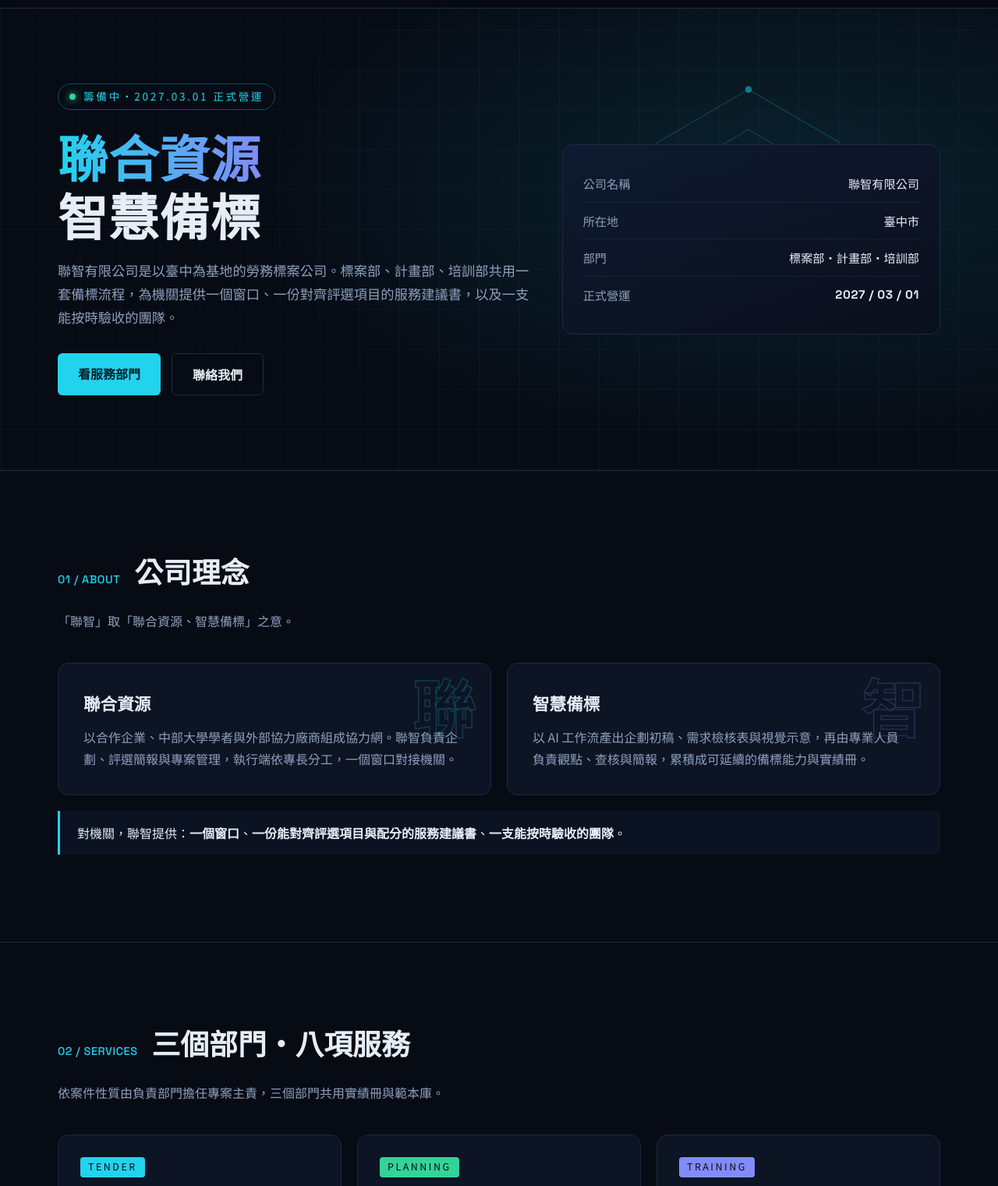
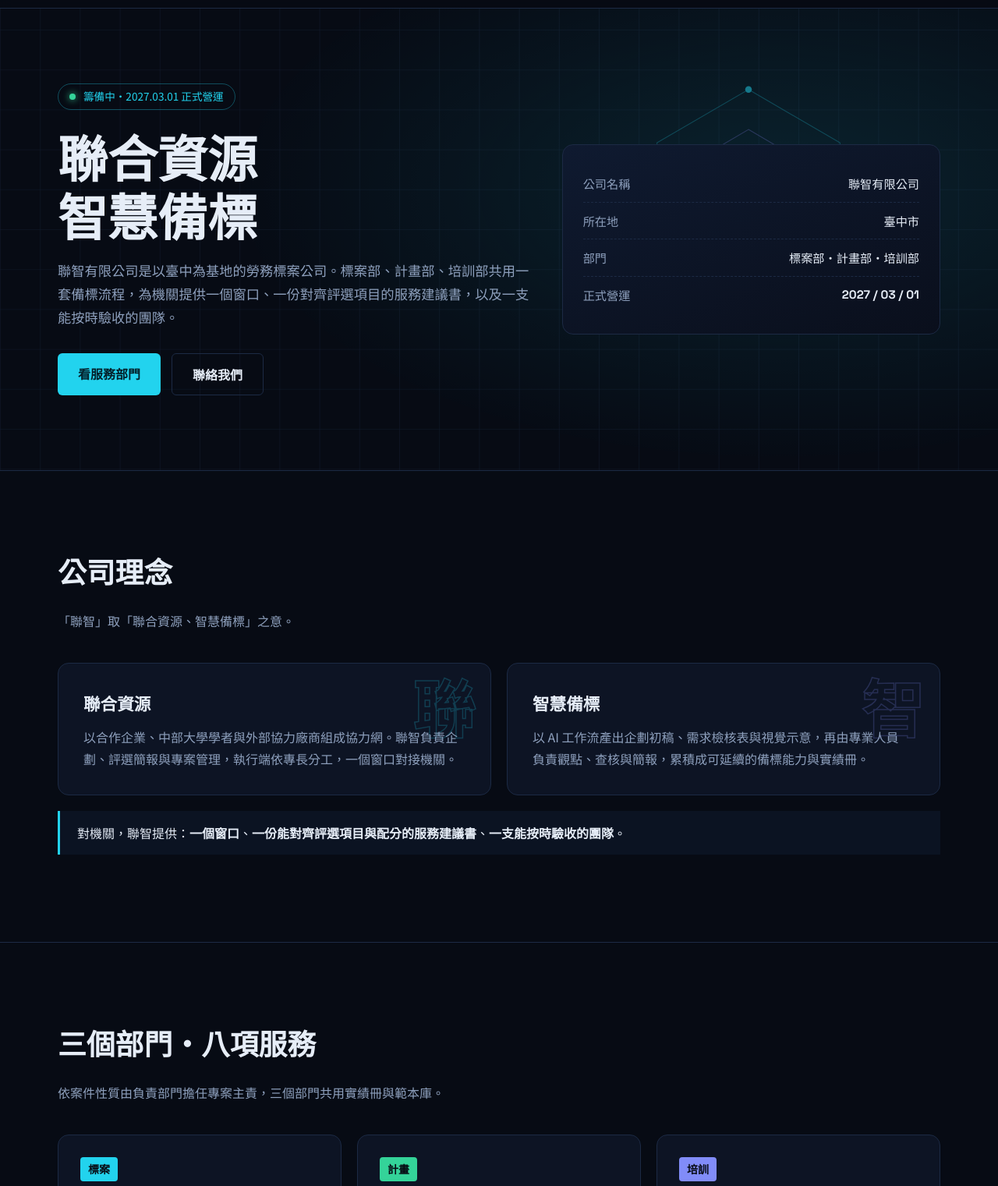
Before and after one commit to tommyliu2009/lianzhi, a plain HTML site: page index.html in a window 1280 px wide. Shown: the part 66-1587 px from the top of the page at 78% size. Drawn offline with Linux system fonts and the light colour scheme.

Commit message:
拿掉首頁的 AI 版面套路 (#1)
標題改為同一種實色正體，英文短標改成中文小標，收掉過寬字距與區段裝飾編號。內容、品牌色、GA 與 CNAME 維持原樣。

Co-authored-by: Cursor Agent <cursoragent@cursor.com>
Co-authored-by: tommyliu2009 <tommyliu2009@users.noreply.github.com>

```diff
--- a/index.html
+++ b/index.html
@@ -39,7 +39,7 @@
 *{box-sizing:border-box}html{scroll-behavior:smooth}
 body{margin:0;background:var(--bg);color:var(--tx);font-family:"Noto Sans TC","PingFang TC","Microsoft JhengHei",sans-serif;line-height:1.75;-webkit-font-smoothing:antialiased}
 a{color:var(--c1)}img{max-width:100%;display:block}
-.en,.num{font-family:"Space Grotesk","Noto Sans TC",sans-serif;letter-spacing:.04em}
+.en,.num{font-family:"Space Grotesk","Noto Sans TC",sans-serif}
 .wrap{max-width:1180px;margin:auto;padding:0 24px}
 /* header */
 header{position:sticky;top:0;z-index:20;background:rgba(7,11,20,.86);backdrop-filter:blur(10px);border-bottom:1px solid var(--line)}
@@ -52,10 +52,9 @@ nav{display:flex;gap:22px;margin-left:auto}nav a{color:var(--mut);text-decoratio
 .hero{position:relative;overflow:hidden;border-bottom:1px solid var(--line)}
 .hero svg.grid{position:absolute;inset:0;width:100%;height:100%;opacity:.55}
 .hero .wrap{position:relative;display:grid;grid-template-columns:1.25fr 1fr;gap:40px;align-items:center;padding-top:96px;padding-bottom:96px}
-.kicker{display:inline-flex;align-items:center;gap:10px;color:var(--c1);font-size:.85rem;letter-spacing:.2em;border:1px solid #22d3ee55;border-radius:999px;padding:4px 14px}
+.kicker{display:inline-flex;align-items:center;gap:10px;color:var(--c1);font-size:.85rem;letter-spacing:0;border:1px solid #22d3ee55;border-radius:999px;padding:4px 14px}
 .kicker i{width:8px;height:8px;border-radius:50%;background:var(--c3);box-shadow:0 0 10px var(--c3)}
-h1{font-size:clamp(2.2rem,5.2vw,4rem);line-height:1.18;margin:22px 0 18px;font-weight:900;letter-spacing:.02em}
-h1 em{font-style:normal;background:linear-gradient(90deg,var(--c1),var(--c2));-webkit-background-clip:text;background-clip:text;color:transparent}
+h1{font-size:clamp(2.2rem,5.2vw,4rem);line-height:1.18;margin:22px 0 18px;font-weight:900;letter-spacing:0;color:var(--tx);font-style:normal}
 .lead{color:var(--mut);font-size:1.08rem;max-width:36em}
 .cta{display:flex;gap:14px;flex-wrap:wrap;margin-top:30px}
 .btn{display:inline-block;padding:12px 26px;border-radius:6px;text-decoration:none;font-weight:700}
@@ -66,7 +65,7 @@ h1 em{font-style:normal;background:linear-gradient(90deg,var(--c1),var(--c2));-w
 /* sections */
 section{padding:96px 0;border-bottom:1px solid var(--line)}
 .sh{display:flex;align-items:baseline;gap:18px;margin-bottom:40px;flex-wrap:wrap}
-.sh .no{color:var(--c1);font-size:.9rem}.sh h2{margin:0;font-size:clamp(1.6rem,3vw,2.3rem);font-weight:900}.sh p{margin:0;color:var(--mut);flex-basis:100%}
+.sh h2{margin:0;font-size:clamp(1.6rem,3vw,2.3rem);font-weight:900}.sh p{margin:0;color:var(--mut);flex-basis:100%}
 .meaning{display:grid;grid-template-columns:1fr 1fr;gap:20px}
 .mc{border:1px solid var(--line);border-radius:14px;padding:32px;background:var(--bg2);position:relative;overflow:hidden}
 .mc .big{font-size:5rem;font-weight:900;line-height:1;color:transparent;-webkit-text-stroke:1.5px var(--c1);position:absolute;right:20px;top:14px;opacity:.22;pointer-events:none}.mc h3,.mc p{position:relative}
@@ -75,7 +74,7 @@ section{padding:96px 0;border-bottom:1px solid var(--line)}
 .promise{margin-top:20px;border-left:3px solid var(--c1);padding:14px 22px;background:#0b1322;color:var(--tx)}
 .depts{display:grid;grid-template-columns:repeat(3,1fr);gap:20px}
 .dp{border:1px solid var(--line);border-radius:14px;padding:28px;background:var(--bg2);display:flex;flex-direction:column}
-.dp .tag{font-size:.78rem;letter-spacing:.2em;color:var(--bg);padding:2px 10px;border-radius:4px;align-self:flex-start}
+.dp .tag{font-size:.875rem;letter-spacing:0;font-weight:700;color:var(--bg);padding:3px 10px;border-radius:4px;align-self:flex-start}
 .dp:nth-child(1) .tag{background:var(--c1)}.dp:nth-child(2) .tag{background:var(--c3)}.dp:nth-child(3) .tag{background:var(--c2)}
 .dp h3{font-size:1.5rem;margin:14px 0 6px}.dp .sub{color:var(--mut);margin:0 0 16px}
 .dp ul{list-style:none;padding:0;margin:0}.dp li{padding:12px 0;border-top:1px solid var(--line)}.dp li b{display:block}.dp li span{color:var(--mut);font-size:.92rem}
@@ -116,7 +115,7 @@ footer{padding:36px 0;color:var(--mut);font-size:.85rem}footer .wrap{display:fle
  <div class="wrap">
   <div>
    <span class="kicker"><i></i>籌備中・2027.03.01 正式營運</span>
-   <h1><em>聯合資源</em><br>智慧備標</h1>
+   <h1>聯合資源<br>智慧備標</h1>
    <p class="lead">聯智有限公司是以臺中為基地的勞務標案公司。標案部、計畫部、培訓部共用一套備標流程，為機關提供一個窗口、一份對齊評選項目的服務建議書，以及一支能按時驗收的團隊。</p>
    <div class="cta"><a class="btn p" href="#services">看服務部門</a><a class="btn g" href="#contact">聯絡我們</a></div>
   </div>
@@ -130,7 +129,7 @@ footer{padding:36px 0;color:var(--mut);font-size:.85rem}footer .wrap{display:fle
 </div>
 
 <section id="about"><div class="wrap">
- <div class="sh"><span class="no en">01 / ABOUT</span><h2>公司理念</h2><p>「聯智」取「聯合資源、智慧備標」之意。</p></div>
+ <div class="sh"><h2>公司理念</h2><p>「聯智」取「聯合資源、智慧備標」之意。</p></div>
  <div class="meaning">
   <div class="mc"><span class="big">聯</span><h3>聯合資源</h3><p>以合作企業、中部大學學者與外部協力廠商組成協力網。聯智負責企劃、評選簡報與專案管理，執行端依專長分工，一個窗口對接機關。</p></div>
   <div class="mc"><span class="big">智</span><h3>智慧備標</h3><p>以 AI 工作流產出企劃初稿、需求檢核表與視覺示意，再由專業人員負責觀點、查核與簡報，累積成可延續的備標能力與實績冊。</p></div>
@@ -139,24 +138,24 @@ footer{padding:36px 0;color:var(--mut);font-size:.85rem}footer .wrap{display:fle
 </div></section>
 
 <section id="services"><div class="wrap">
- <div class="sh"><span class="no en">02 / SERVICES</span><h2>三個部門・八項服務</h2><p>依案件性質由負責部門擔任專案主責，三個部門共用實績冊與範本庫。</p></div>
+ <div class="sh"><h2>三個部門・八項服務</h2><p>依案件性質由負責部門擔任專案主責，三個部門共用實績冊與範本庫。</p></div>
  <div class="depts">
-  <article class="dp"><span class="tag">TENDER</span><h3>標案部</h3><p class="sub">標案顧問・投標・履約</p><ul>
+  <article class="dp"><span class="tag">標案</span><h3>標案部</h3><p class="sub">標案顧問・投標・履約</p><ul>
    <li><b>公關活動策展</b><span>區公所年度活動、研習、宣導與表揚典禮等活動規劃執行</span></li>
    <li><b>整合行銷影音</b><span>社群經營、短影音、宣導影片，與活動共用同一組團隊</span></li>
    <li><b>資訊系統與 AI</b><span>AI 應用與數位服務的新建置案</span></li>
    <li><b>標案顧問</b><span>協助想進入政府市場的企業做投標診斷、文件檢核與建議書輔導</span></li></ul></article>
-  <article class="dp"><span class="tag">PLANNING</span><h3>計畫部</h3><p class="sub">研究規劃・補助計畫</p><ul>
+  <article class="dp"><span class="tag">計畫</span><h3>計畫部</h3><p class="sub">研究規劃・補助計畫</p><ul>
    <li><b>研究規劃顧問</b><span>施政調查、商圈輔導、地方創生等研究規劃案，邀請中部大學學者協同</span></li>
    <li><b>補助計畫顧問</b><span>協助中部中小企業申請 SBIR、地方型 SBIR、人才培訓等政府補助計畫</span></li></ul></article>
-  <article class="dp"><span class="tag">TRAINING</span><h3>培訓部</h3><p class="sub">婦女再就業・企業培訓</p><ul>
+  <article class="dp"><span class="tag">培訓</span><h3>培訓部</h3><p class="sub">婦女再就業・企業培訓</p><ul>
    <li><b>婦女再就業課程</b><span>承接勞政機關職業訓練委辦，課程規劃、開班與結訓管理</span></li>
    <li><b>企業培訓課程</b><span>企業內訓與人才培育課程，可搭配政府人才培訓補助方案</span></li></ul></article>
  </div>
 </div></section>
 
 <section id="process"><div class="wrap">
- <div class="sh"><span class="no en">03 / PROCESS</span><h2>服務流程</h2><p>標案部是全公司的投標窗口；得標後由負責部門擔任專案主責。</p></div>
+ <div class="sh"><h2>服務流程</h2><p>標案部是全公司的投標窗口；得標後由負責部門擔任專案主責。</p></div>
  <div class="flow">
   <div class="st"><h3>標案追蹤</h3><p>每日篩選公告，評估案件與部門專長是否相符。</p></div>
   <div class="st"><h3>需求分析</h3><p>研讀招標文件，確認評選項目、配分與主要部分。</p></div>
@@ -167,7 +166,7 @@ footer{padding:36px 0;color:var(--mut);font-size:.85rem}footer .wrap{display:fle
 </div></section>
 
 <section id="why"><div class="wrap">
- <div class="sh"><span class="no en">04 / WHY LIANZHI</span><h2>為什麼選聯智</h2></div>
+ <div class="sh"><h2>為什麼選聯智</h2></div>
  <div class="why">
   <div class="wy"><svg viewBox="0 0 44 44" fill="none" stroke="#22d3ee" stroke-width="2"><circle cx="22" cy="22" r="18"/><circle cx="22" cy="22" r="6"/></svg><div><h3>一個窗口</h3><p>企劃、簡報、專案管理由聯智自己做，機關不必分別對接多家廠商。</p></div></div>
   <div class="wy"><svg viewBox="0 0 44 44" fill="none" stroke="#34d399" stroke-width="2"><rect x="8" y="6" width="28" height="32" rx="3"/><path d="M14 16h16M14 23h16M14 30h10"/></svg><div><h3>對齊評選的建議書</h3><p>依各案招標文件的評選項目與配分撰寫，內容可查核、可交付。</p></div></div>
@@ -179,7 +178,7 @@ footer{padding:36px 0;color:var(--mut);font-size:.85rem}footer .wrap{display:fle
 </div></section>
 
 <section id="contact"><div class="wrap">
- <div class="sh"><span class="no en">05 / CONTACT</span><h2>聯絡我們</h2></div>
+ <div class="sh"><h2>聯絡我們</h2></div>
  <div class="contact">
   <div class="cbox"><dl>
    <dt>公司</dt><dd>聯智有限公司</dd>
--- a/sitemap.xml
+++ b/sitemap.xml
@@ -1,2 +1,2 @@
 <?xml version="1.0" encoding="UTF-8"?>
-<urlset xmlns="http://www.sitemaps.org/schemas/sitemap/0.9"><url><loc>https://web17.subsidyking.tw/</loc><lastmod>2026-10-18</lastmod></url></urlset>
+<urlset xmlns="http://www.sitemaps.org/schemas/sitemap/0.9"><url><loc>https://web17.subsidyking.tw/</loc><lastmod>2026-11-15</lastmod></url></urlset>
```
